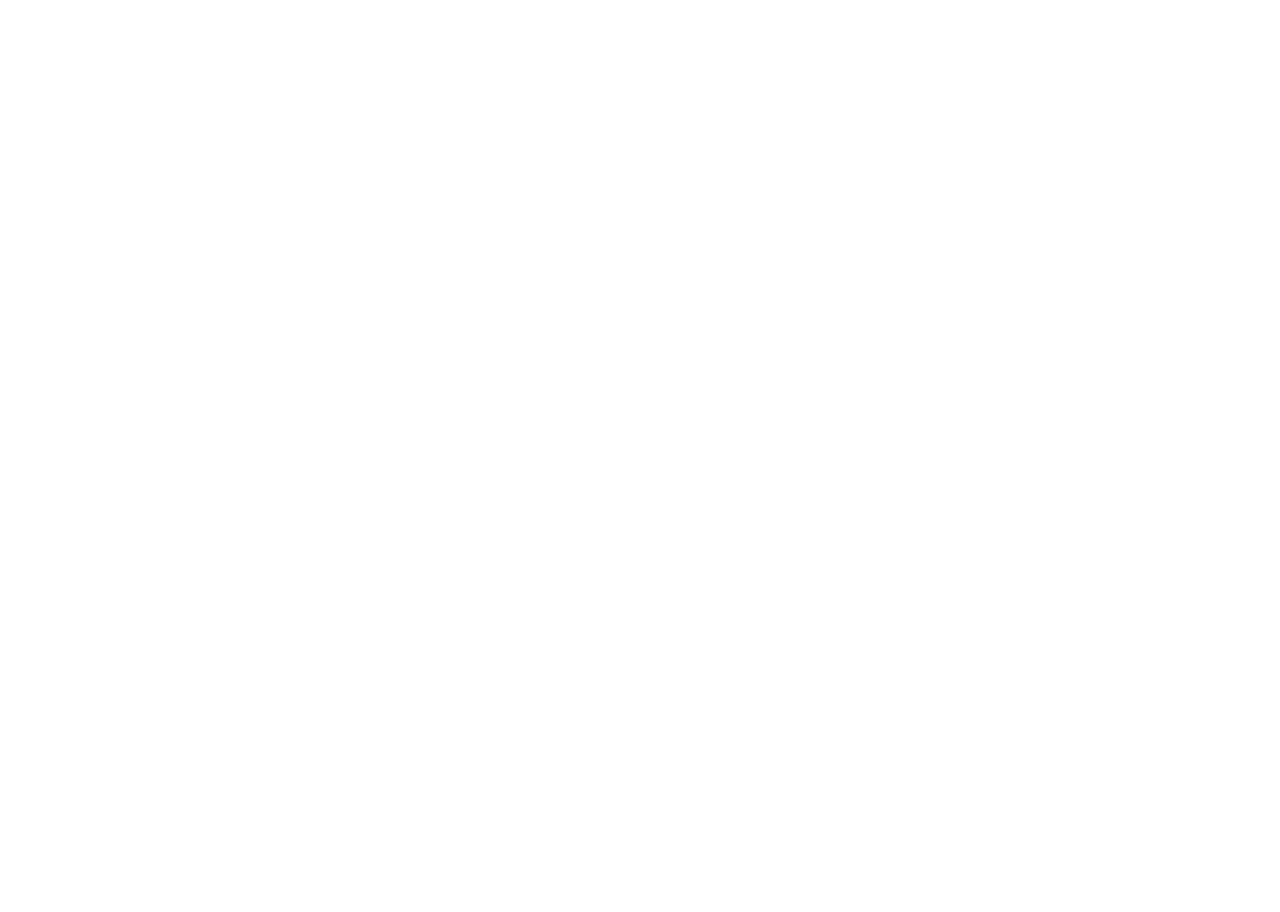
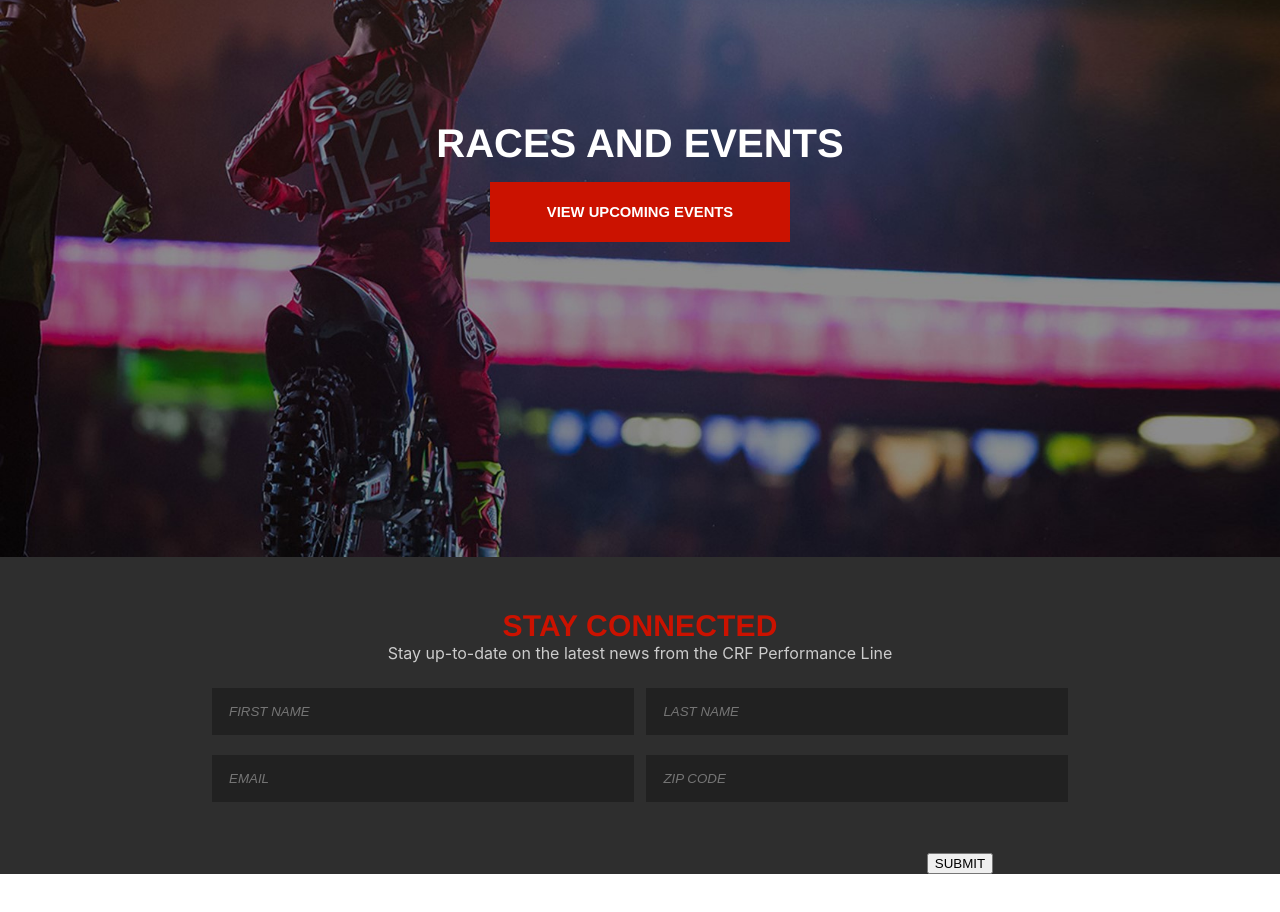
Before and after one commit to JDavidStevens/crf_clone, a React (Create React App) app: page / in a window 1280 px wide. Shown: the part 5100-6012 px from the top of the page. Before the commit the page ends 4882 px from the top, so only its background shows below. Built offline with nearby package versions, Linux system fonts and the light colour scheme.

Commit message:
Events and connected

```diff
--- a/src/homepage/connected/connected.css
+++ b/src/homepage/connected/connected.css
@@ -0,0 +1,45 @@
+.connected{
+    background-color: #2e2e2e;
+    margin-top: -25.25px;
+    margin-bottom: 500px;
+    text-align: center;
+}
+
+.connected-title{
+    padding-top: 52px;
+
+}
+.connected-h2{
+    color: #cb1200;font-family: "Gotham SSm A", "Gotham SSm B", "Helvetica Neue", Helvetica, Arial, sans-serif;
+    font-size: 30px;
+    font-weight: 800;
+    letter-spacing: .005em;
+}
+
+.connected-p{
+    margin-top: -25px;
+    margin-bottom: 25px;
+    color: #ccc;
+}
+
+.connected-inputs-container{
+    display: grid;
+    grid-template-columns: repeat(2,1fr);
+    row-gap: 2.5vh;
+    column-gap: 1vw;
+    margin: 0 212px 50px 212px;
+}
+
+.connected-inputs{
+    height: 45px;
+    text-indent: 15px;
+    background-color: #212121;
+    border: none;
+    font-style: italic;
+    color: #ccc;
+}
+
+.connected-opt-submit-container{
+    display: grid;
+    grid-template-columns: repeat(2,1fr)
+}
--- a/src/homepage/connected/connected.js
+++ b/src/homepage/connected/connected.js
@@ -1,12 +1,39 @@
-import React, {Component} from 'react';
+import React, { Component } from 'react';
 import './connected.css';
 
 
-export default class Connected extends Component{
+export default class Connected extends Component {
 
-    render(){
-return(
-    <div>Connected</div>
-)
+    constructor() {
+        super()
+        this.state = {
+            first: '',
+            last: '',
+            email: '',
+            zip: ''
+        }
+    }
+
+    render() {
+        return (
+            <div className='connected'>
+                <div className='connected-title'>
+                    <h2 className='connected-h2'>STAY CONNECTED</h2>
+                    <p className='connected-p'>Stay up-to-date on the latest news from the CRF Performance Line</p>
+                </div>
+                <div className='connected-inputs-container'>
+                    <input className='connected-inputs' placeholder='FIRST NAME' onChange={e => this.setState({ first: e.target.value })}></input>
+                    <input className='connected-inputs' placeholder='LAST NAME' onChange={e => this.setState({ last: e.target.value })}></input>
+                    <input className='connected-inputs' placeholder='EMAIL' onChange={e => this.setState({ email: e.target.value })}></input>
+                    <input className='connected-inputs' placeholder='ZIP CODE' onChange={e => this.setState({ zip: e.target.value })}></input>
+                </div>
+                <div className='connected-opt-submit-container'>
+                    <div className='connected-opt-in'></div>
+                    <div className='connected-submit'>
+                        <button>SUBMIT</button>
+                    </div>
+                </div>
+            </div>
+        )
     }
 }
--- a/src/homepage/events/events.css
+++ b/src/homepage/events/events.css
@@ -0,0 +1,43 @@
+.events{
+    height: 735px;
+    width: 100%;
+    position: relative;
+    background-size: 1520px 735px;
+}
+.events-bg{
+    background-image: url('../../assets/CRF Performance Line - Honda Powersports_files/450_Events.jpg');
+    position: absolute;
+    width: 100%;
+    height: 100%;
+    background-size: 1520px 735px;
+    background-repeat: no-repeat;
+}
+
+.events-overlay{
+    text-align: center;
+    margin-top: 299px;
+    font-family: "Gotham SSm A", "Gotham SSm B", "Helvetica Neue", Helvetica, Arial, sans-serif;
+    color: #fff;
+}
+
+.events-h2{
+    font-size: 40px;
+    font-weight: 800;
+    margin-bottom: 15.5px;
+}
+
+.events-button{
+background-color: #cb1200;
+border: none;
+color: inherit;
+font-size: 14.79px;
+font-weight: 700;
+height: 60px;
+width: 300px;
+transition: 250ms all;
+}
+
+.events-button:hover{
+    background-color: #fff;
+    color: #cb1200;
+}
--- a/src/homepage/events/events.js
+++ b/src/homepage/events/events.js
@@ -6,7 +6,14 @@
 
     render(){
 return(
-    <div>Events</div>
+    <div className='events'>
+    <div className='events-bg'>
+    <div className='events-overlay'>
+    <h2 className='events-h2'>RACES AND EVENTS</h2>
+    <button className='events-button'>VIEW UPCOMING EVENTS</button>
+    </div>
+    </div>
+    </div>
 )
     }
 }
--- a/src/homepage/models/models.css
+++ b/src/homepage/models/models.css
@@ -2,6 +2,7 @@
     background-color: #f4f4f4;
     text-align: center;
     margin-top: -2.51vh;
+    padding-bottom: 12.5vh;
 }
 .models-h3{
     color: #666;
```
Also changed, not shown: src/assets/CRF Performance Line - Honda Powersports_files/450_Events.jpg.
